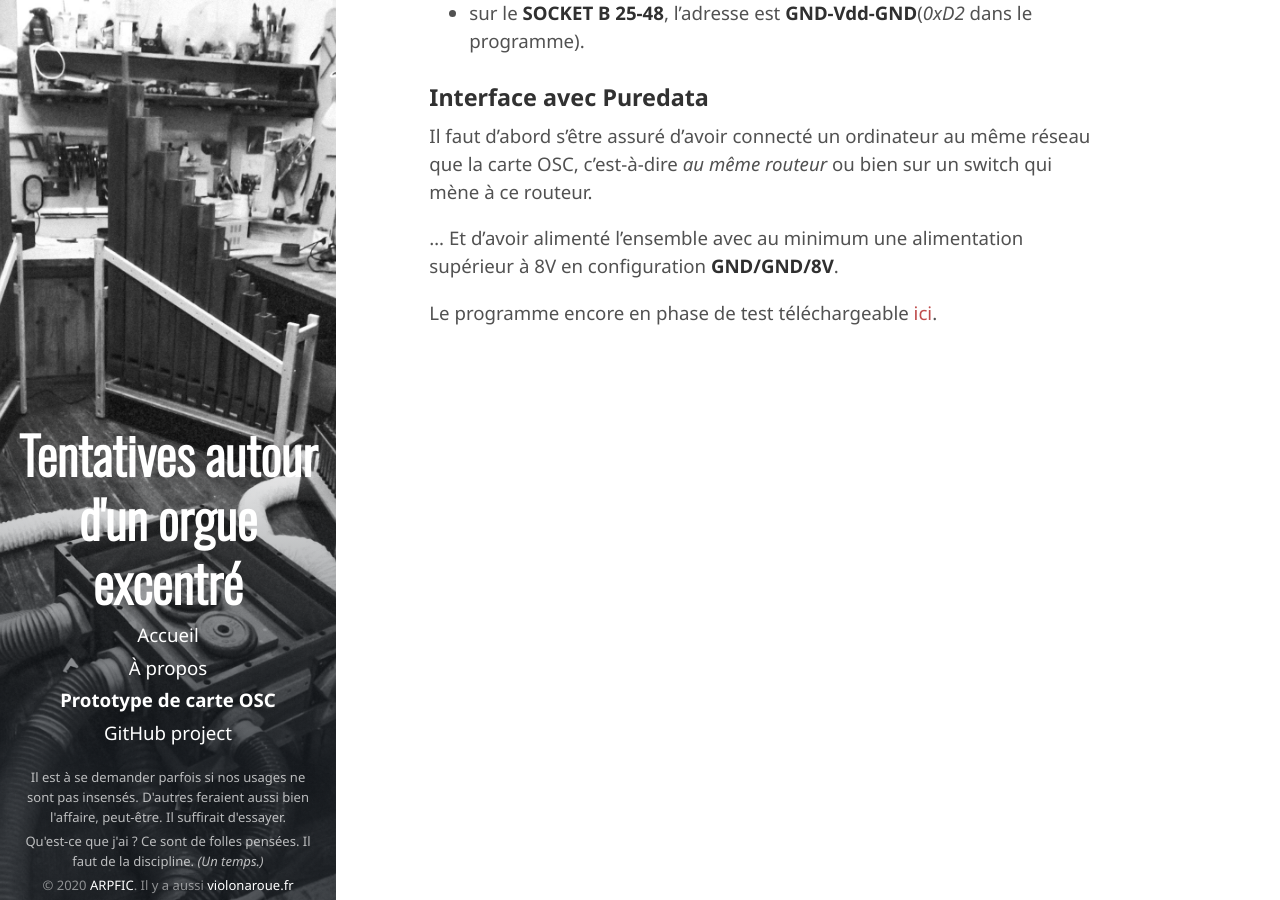
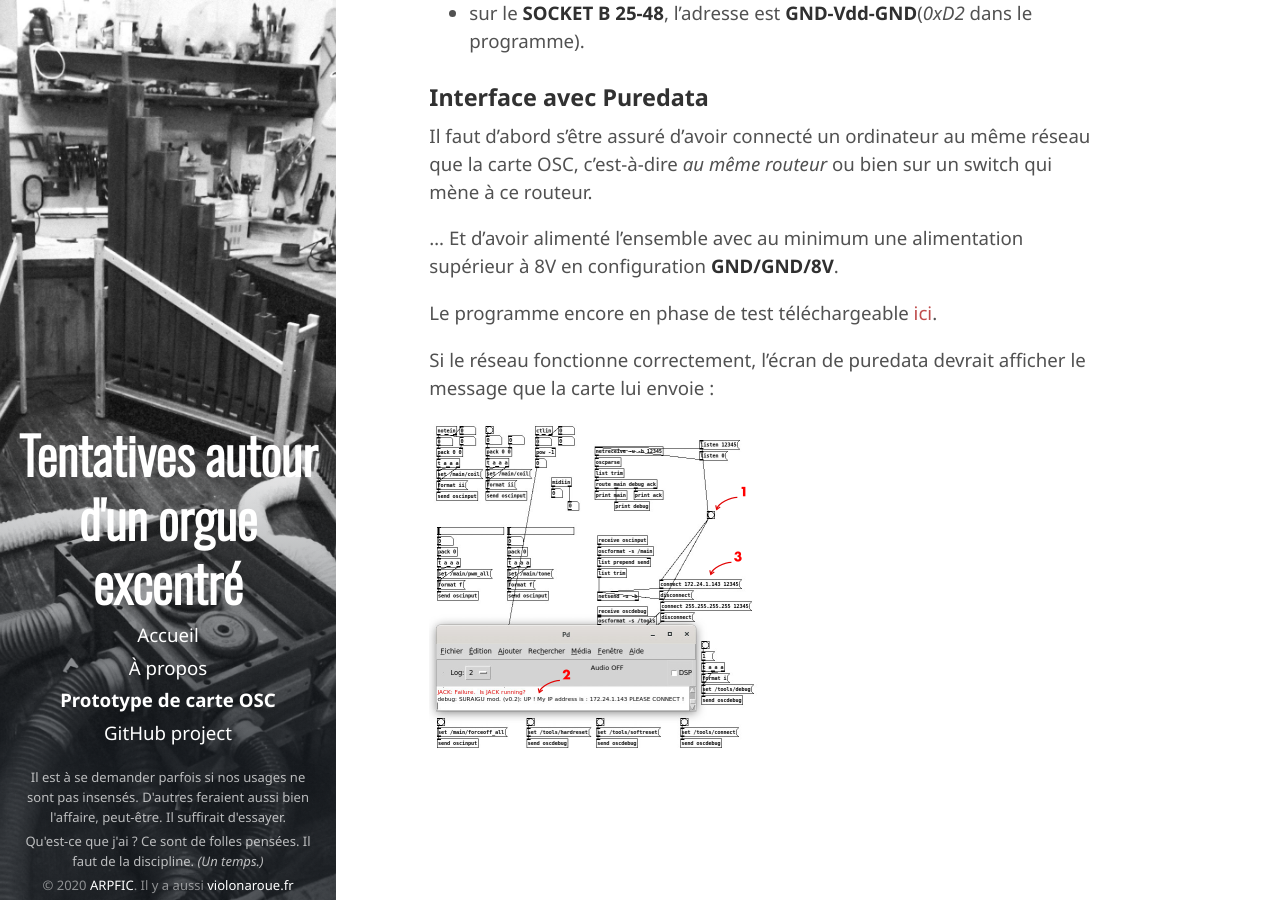
Before and after one commit to arpfic/arpfic.github.io, a Jekyll site: the page built from carte-osc.md, in a window 1280 px wide and 900 px high, scrolled down 4319 px. Built offline with Jekyll 4.4.1, drawn with Linux system fonts in a browser that asks for light colours.

Commit message:
puredata img

```diff
--- a/carte-osc.md
+++ b/carte-osc.md
@@ -80,3 +80,7 @@ Il faut d'abord s'être assuré d'avoir connecté un ordinateur au même réseau
 ... Et d'avoir alimenté l'ensemble avec au minimum une alimentation supérieur à 8V en configuration **GND/GND/8V**.
 
 Le programme encore en phase de test téléchargeable [ici](https://raw.githubusercontent.com/arpfic/Organous_OSC/master/Puredata/pd_osc_F767ZI_stable.pd).
+
+Si le réseau fonctionne correctement, l'écran de puredata devrait afficher le message que la carte lui envoie :
+
+![](https://raw.githubusercontent.com/arpfic/arpfic.github.io/master/img/puredata.png)
```
Also changed, not shown: img/puredata.png.
